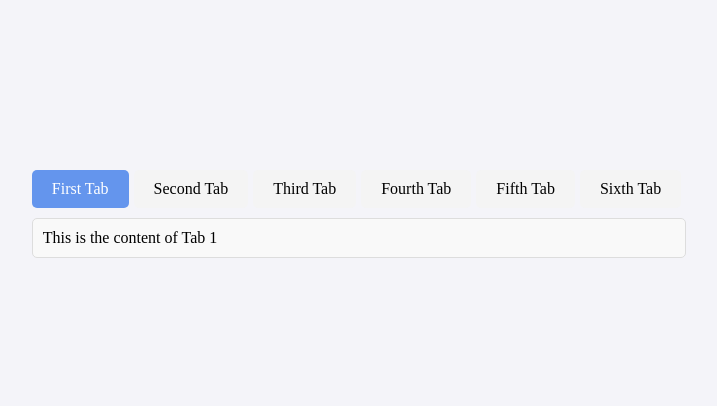
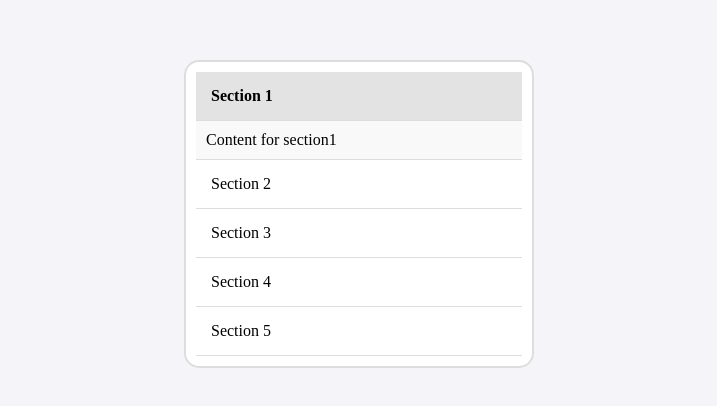
Before and after one commit to Pandeyswastik23/Frontend-Machine-Coding, a React (Vite) app in the folder ReactJS/frontend-machine-coding-components/: page / in a window 1280 px wide. Shown: the part 186-592 px from the top of the page, without its empty margins (281-998 px from the left). Built offline with nearby package versions, Linux system fonts and the light colour scheme.

Commit message:
Accordion-React

```diff
--- a/ReactJS/frontend-machine-coding-components/src/App.jsx
+++ b/ReactJS/frontend-machine-coding-components/src/App.jsx
@@ -1,10 +1,12 @@
+import Accordion from "./components/Accordian/components/Accordion";
 import Tab from "./components/Tab/components/Tab";
 import Todo from "./components/Todo/components/Todo";
 
 function App() {
   return (
     <>
-      <Tab />
+      <Accordion />
+      {/* <Tab /> */}
       {/* <Todo /> */}
     </>
   );
--- /dev/null
+++ b/ReactJS/frontend-machine-coding-components/src/components/Accordian/components/Accordion.jsx
@@ -0,0 +1,15 @@
+import { AccordionProvider } from "../context/Accordion.Context";
+import AccordionList from "./AccordionList";
+import "../css/Accordion.css";
+
+const Accordion = () => {
+  return (
+    <div>
+      <AccordionProvider>
+        <AccordionList />
+      </AccordionProvider>
+    </div>
+  );
+};
+
+export default Accordion;
--- /dev/null
+++ b/ReactJS/frontend-machine-coding-components/src/components/Accordian/components/AccordionItem.jsx
@@ -0,0 +1,24 @@
+/* eslint-disable react/prop-types */
+
+import { useAccordionContext } from "../context/Accordion.Context";
+import "../css/AccordionItem.css";
+
+const AccordionItem = ({ section, isActive }) => {
+  const { setActiveSection } = useAccordionContext();
+
+  return (
+    <>
+      <div
+        className={`accordion-title ${isActive ? "active" : ""}`}
+        onClick={() => setActiveSection(section.id)}
+      >
+        {section.title}
+      </div>
+      {isActive && (
+        <div className="accordion-content active">{section.content}</div>
+      )}
+    </>
+  );
+};
+
+export default AccordionItem;
--- /dev/null
+++ b/ReactJS/frontend-machine-coding-components/src/components/Accordian/components/AccordionList.jsx
@@ -0,0 +1,52 @@
+import { useAccordionContext } from "../context/Accordion.Context";
+
+import AccordionItem from "./AccordionItem";
+
+import "../css/AccordianList.css";
+
+const sectionData = [
+  {
+    id: "section1",
+    title: "Section 1",
+    content: "Content for section1",
+  },
+  {
+    id: "section2",
+    title: "Section 2",
+    content: "Content for section2",
+  },
+  {
+    id: "section3",
+    title: "Section 3",
+    content: "Content for section3",
+  },
+  {
+    id: "section4",
+    title: "Section 4",
+    content: "Content for section4",
+  },
+  {
+    id: "section5",
+    title: "Section 5",
+    content: "Content for section5",
+  },
+];
+const AccordionList = () => {
+  const { activeSection } = useAccordionContext();
+
+  return (
+    <div className="accordion-container">
+      <div className="accordion-list">
+        {sectionData.map((section) => (
+          <AccordionItem
+            key={section.id}
+            section={section}
+            isActive={activeSection === section.id}
+          />
+        ))}
+      </div>
+    </div>
+  );
+};
+
+export default AccordionList;
--- /dev/null
+++ b/ReactJS/frontend-machine-coding-components/src/components/Accordian/context/Accordion.Context.jsx
@@ -0,0 +1,21 @@
+import { useContext, createContext, useState } from "react";
+
+const AccordionContext = createContext();
+
+export const useAccordionContext = () => useContext(AccordionContext);
+
+// eslint-disable-next-line react/prop-types
+export const AccordionProvider = ({ children }) => {
+  const [activeSection, setActiveSection] = useState("section1");
+
+  const value = {
+    activeSection,
+    setActiveSection,
+  };
+
+  return (
+    <AccordionContext.Provider value={value}>
+      {children}
+    </AccordionContext.Provider>
+  );
+};
--- /dev/null
+++ b/ReactJS/frontend-machine-coding-components/src/components/Accordian/css/AccordianList.css
@@ -0,0 +1,16 @@
+body {
+  display: flex;
+  align-items: center;
+  justify-content: center;
+  margin: 0;
+  height: 100vh;
+  background-color: #f4f4f9;
+}
+
+.accordion-container {
+  width: 350px;
+  border: 2px solid #ddd;
+  border-radius: 15px;
+  background: #ffffff;
+  padding: 10px;
+}
--- /dev/null
+++ b/ReactJS/frontend-machine-coding-components/src/components/Accordian/css/Accordion.css
@@ -0,0 +1,14 @@
+* {
+  padding: 0;
+  margin: 0;
+  box-sizing: border-box;
+}
+
+body {
+  display: flex;
+  align-items: center;
+  justify-content: center;
+  margin: 0;
+  height: 100vh;
+  background-color: #f4f4f9;
+}
--- /dev/null
+++ b/ReactJS/frontend-machine-coding-components/src/components/Accordian/css/AccordionItem.css
@@ -0,0 +1,20 @@
+.accordion-title {
+  padding: 15px;
+  cursor: pointer;
+  border-bottom: 1px solid #ddd;
+}
+
+.accordion-title.active {
+  background-color: #e3e3e3;
+  font-weight: bold;
+}
+
+.accordion-content {
+  border-bottom: 1px solid #ddd;
+  padding: 10px;
+  background-color: #f9f9f9;
+}
+
+.accordion-content.active {
+  display: block;
+}
--- a/ReactJS/frontend-machine-coding-components/src/components/Tab/components/TabItem.jsx
+++ b/ReactJS/frontend-machine-coding-components/src/components/Tab/components/TabItem.jsx
@@ -1,15 +1,22 @@
-import React from "react";
+/* eslint-disable react/prop-types */
 import { useTabContext } from "../context/TabContext";
 import "../css/Tabs.css";
 
 const TabItem = ({ tab, isActive }) => {
   const { setIsActiveTab } = useTabContext();
   return (
-    <div
-      className={`tab-title ${isActive ? "active" : ""}`}
-      onClick={() => setIsActiveTab(tab.id)}
-    >
-      {tab.title}
+    <div>
+      <div
+        className={`tab-title ${isActive ? "active" : ""}`}
+        onClick={() => setIsActiveTab(tab.id)}
+      >
+        {tab.title}
+      </div>
+      {isActive && (
+        <div className={`tab-content ${isActive ? "active" : ""}`}>
+          {tab.content}
+        </div>
+      )}
     </div>
   );
 };
--- a/ReactJS/frontend-machine-coding-components/src/components/Tab/components/TabPanel.jsx
+++ b/ReactJS/frontend-machine-coding-components/src/components/Tab/components/TabPanel.jsx
@@ -15,8 +15,6 @@ const tabData = [
 const TabPanel = () => {
   const { activeTab } = useTabContext();
 
-  const activeTabContent = tabData.find((tab) => tab.id === activeTab)?.content;
-  console.log(activeTab);
   return (
     <div>
       <div className="tab-list">
@@ -24,9 +22,6 @@ const TabPanel = () => {
           <TabItem key={tab.id} tab={tab} isActive={activeTab === tab.id} />
         ))}
       </div>
-      <div className="tab-content">
-        <p>{activeTabContent}</p>
-      </div>
     </div>
   );
 };
```
